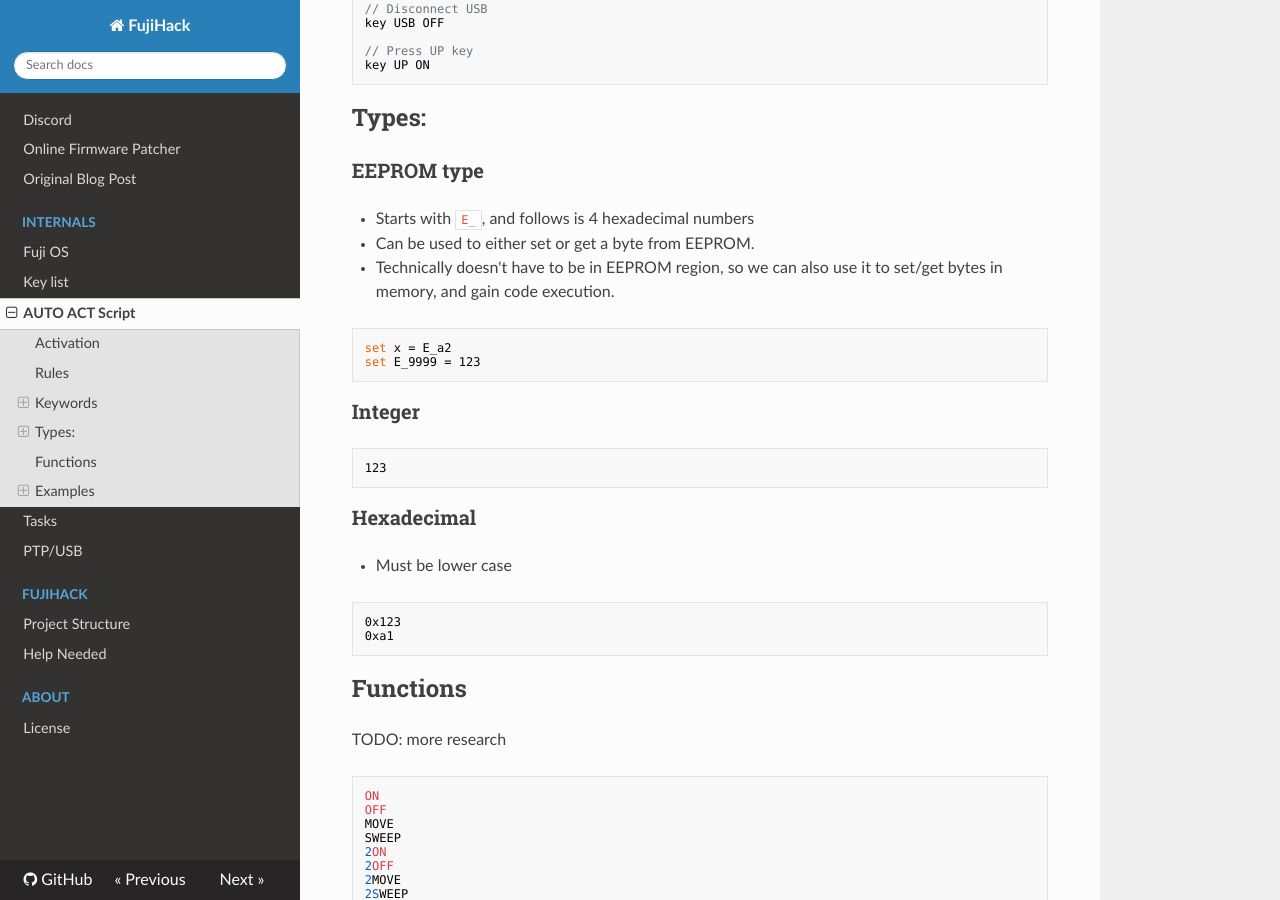
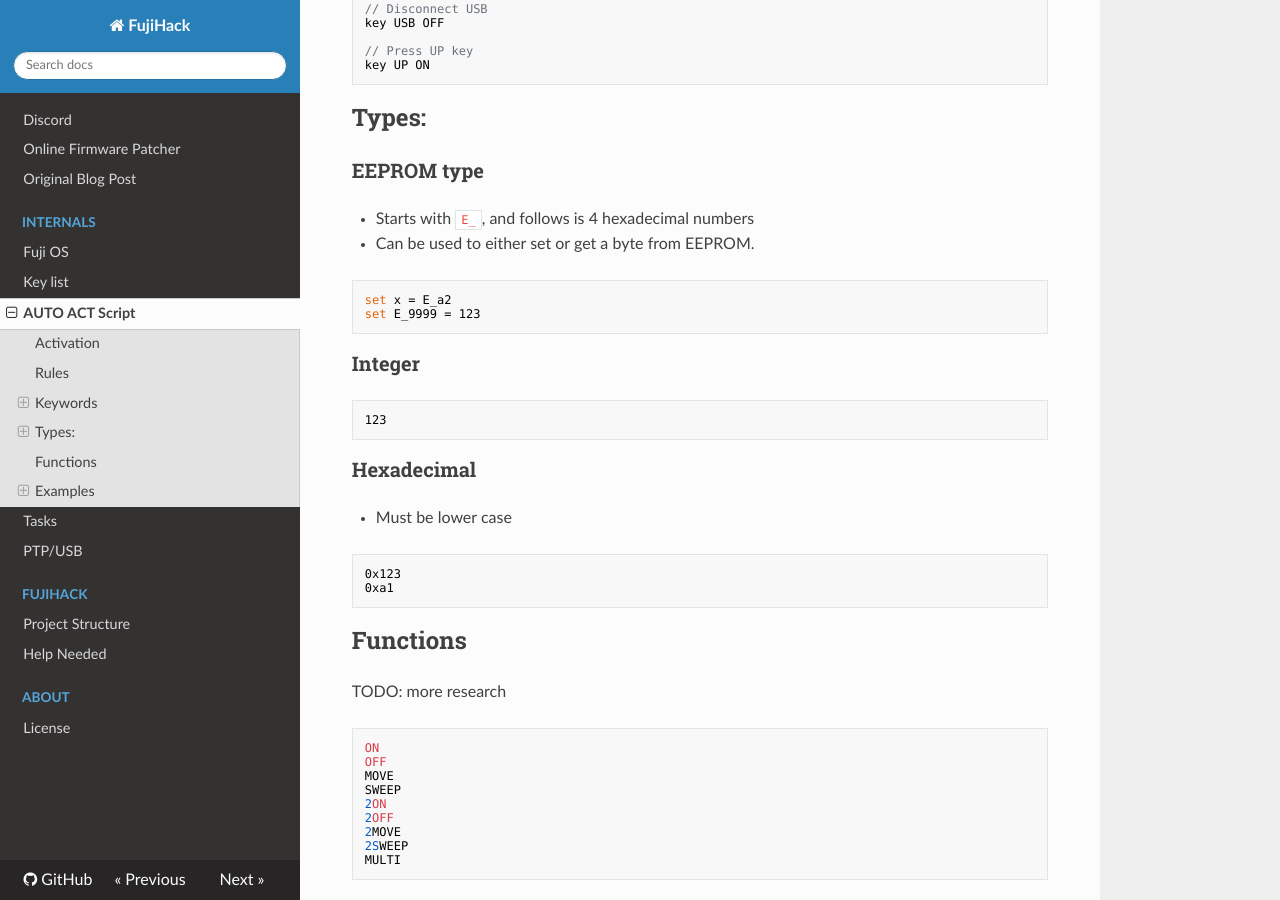
Before and after one commit to fujihack/wiki, an MkDocs documentation site: the page built from docs/autoactscr.md, in a window 1280 px wide and 900 px high, scrolled down 2164 px. Built offline with MkDocs 1.6.1, drawn with Linux system fonts in a browser that asks for light colours; nearby versions of some CDN libraries.

Commit message:
Update autoactscr.md

````diff
--- a/docs/autoactscr.md
+++ b/docs/autoactscr.md
@@ -83,7 +83,6 @@ key UP ON
 ### EEPROM type
 - Starts with `E_`, and follows is 4 hexadecimal numbers
 - Can be used to either set or get a byte from EEPROM.
-- Technically doesn't have to be in EEPROM region, so we can also use it to set/get bytes in memory, and gain code execution.
 ```
 set x = E_a2
 set E_9999 = 123
````
